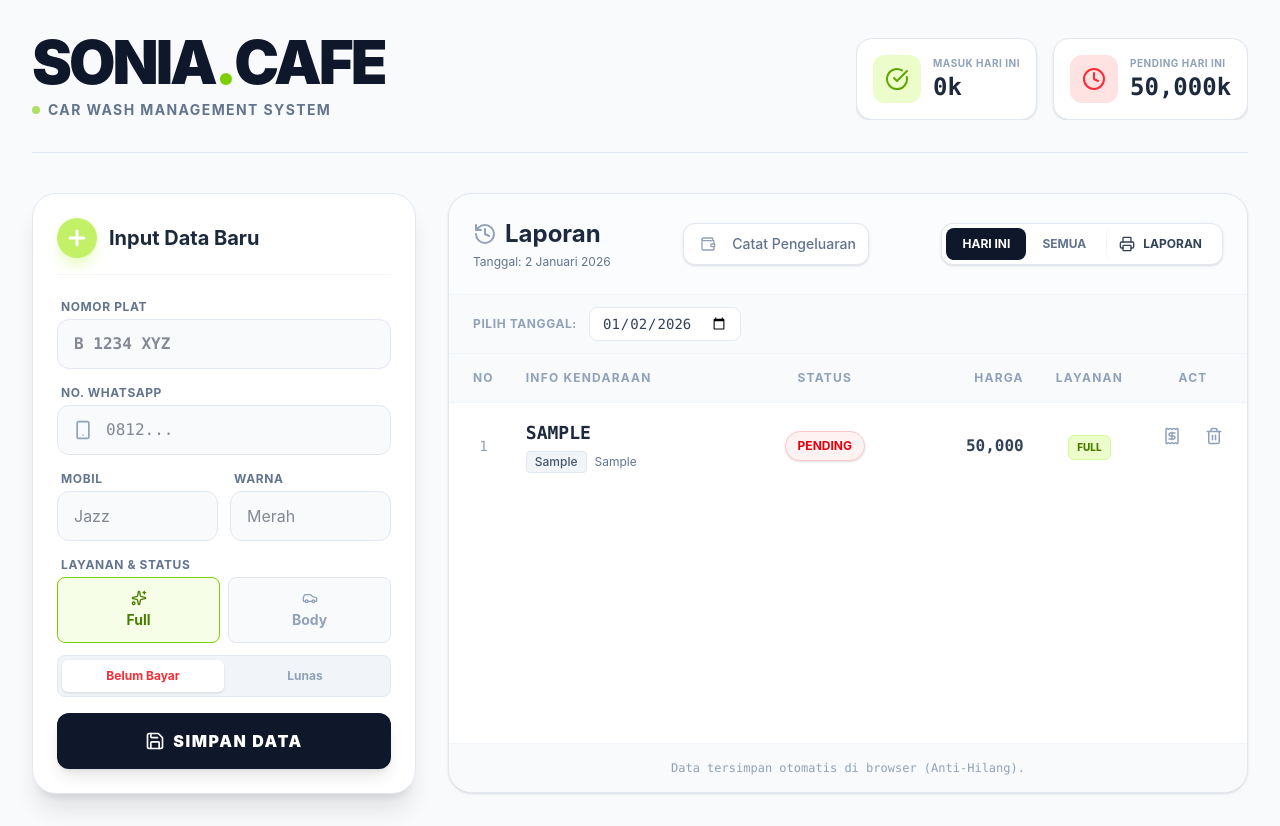
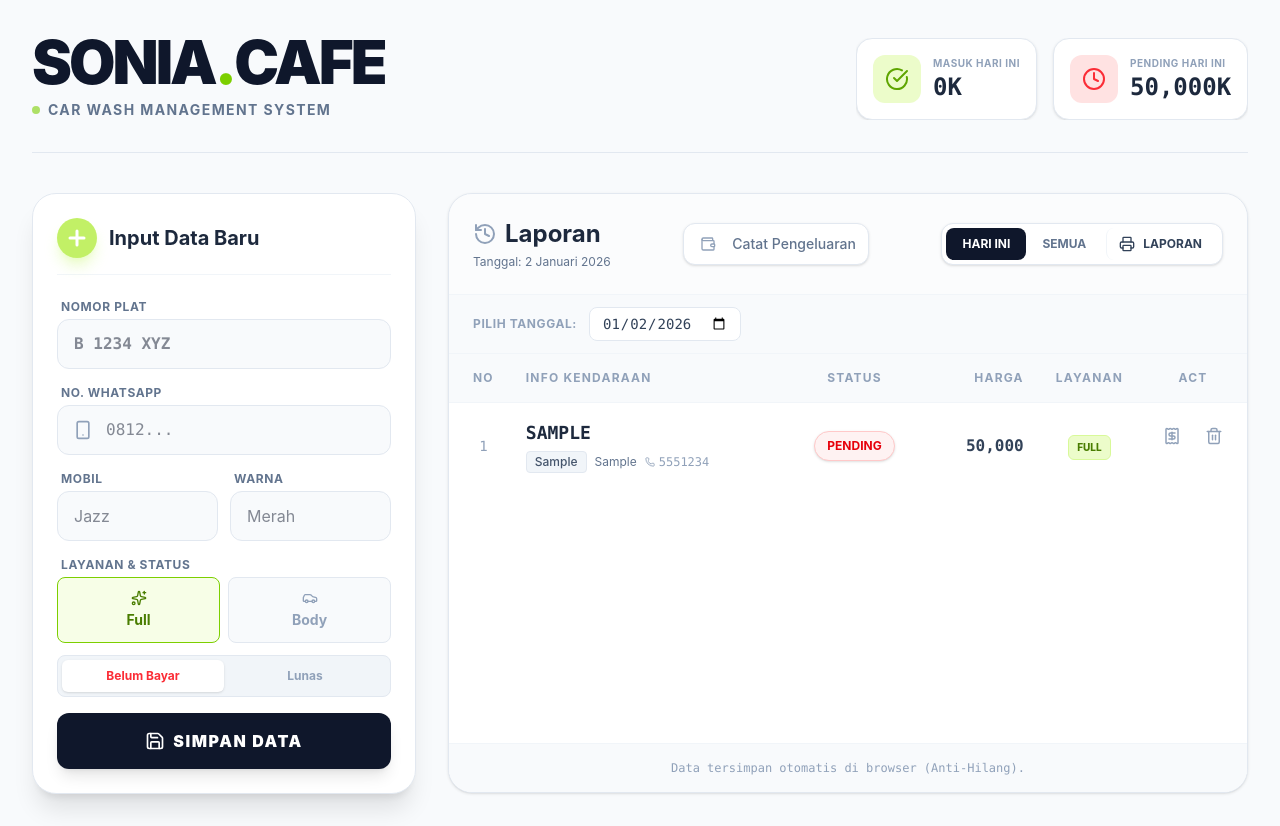
Before and after one commit to saintcitto/carwash, a React (Vite) app: page / in a window 1280 px wide. Both pictures are taken after typing "Sample", "5551234", "Sample", "Sample" into the empty fields and a click on the button "SIMPAN DATA". Built offline with nearby package versions, Linux system fonts and the light colour scheme; the HTML template or start-up script is replaced by a standard one.

Commit message:
Update service rates and expense handling logic

```diff
--- a/src/App.jsx
+++ b/src/App.jsx
@@ -5,8 +5,8 @@ const SERVICE_RATES = {
   'Aci Evi':   { Full: 5000, Body: 5000 },
   'Bang Tomy': { Full: 5000, Body: 4000 },
   'Usuf':      { Full: 3750, Body: 2500 },
-  'Rio':       { Full: 3500, Body: 2500 },
-  'Paijo':     { Full: 3500, Body: 2500 },
+  'Rio':       { Full: 2500, Body: 2500 },
+  'Paijo':     { Full: 2500, Body: 2500 },
 };
 
 const EMPLOYEES_LIST = Object.keys(SERVICE_RATES);
@@ -68,7 +68,7 @@ const App = () => {
   const [expenseForm, setExpenseForm] = useState({ name: '', amount: '', note: '' });
 
   const HARGA_FULL = 50000;
-  const HARGA_BODY = 40000;
+  const HARGA_BODY = 35000;
 
   useEffect(() => {
     if (typeof window !== 'undefined') {
@@ -105,7 +105,7 @@ const App = () => {
       id: Date.now(),
       date: getTodayString(),
       plat: formData.plat.toUpperCase(),
-      telepon: formData.telepon,
+      telepon: formData.telepon, // FIX: Data telepon sekarang disertakan saat save
       mobil: formData.mobil,
       warna: formData.warna,
       harga: harga,
@@ -163,7 +163,7 @@ const App = () => {
 
     const newExpense = {
         id: Date.now(),
-        date: selectedDate, // Simpan sesuai tanggal yang dipilih/hari ini
+        date: selectedDate,
         name: expenseForm.name,
         amount: Number(expenseForm.amount),
         note: expenseForm.note
@@ -171,7 +171,6 @@ const App = () => {
 
     setExpenses([...expenses, newExpense]);
     setExpenseForm({ name: '', amount: '', note: '' });
-    // setShowExpenseModal(false); // Jangan tutup modal, biar user bisa lihat list
   };
 
   const handleDeleteExpense = (id) => {
@@ -188,7 +187,6 @@ const App = () => {
     ? expenses
     : expenses.filter(item => item.date === selectedDate);
 
-  // Filter expenses khusus untuk tampilan di modal (selalu per hari ini/tanggal terpilih)
   const modalExpenses = expenses.filter(item => item.date === selectedDate);
 
   const totalUnit = filteredLaporan.length || 0;
@@ -284,7 +282,7 @@ const App = () => {
             border-radius: 16px;
             width: 90%;
             max-width: 400px;
-            max-height: 90vh; /* Agar bisa scroll jika list panjang */
+            max-height: 90vh;
             overflow-y: auto;
             box-shadow: 0 4px 6px rgba(0, 0, 0, 0.1);
         }
@@ -298,7 +296,6 @@ const App = () => {
                     <button onClick={() => setShowExpenseModal(false)} className="text-slate-400 hover:text-slate-600"><X size={20}/></button>
                 </div>
 
-                {/* Form Input */}
                 <div className="space-y-4 mb-6">
                     <div>
                         <label className="block text-xs font-bold text-slate-500 mb-1 uppercase">Nama Barang / Keperluan</label>
@@ -338,7 +335,6 @@ const App = () => {
                     </div>
                 </div>
 
-                {/* List Pengeluaran Hari Ini */}
                 <div className="border-t pt-4">
                     <h4 className="text-sm font-bold text-slate-700 mb-3 uppercase">Daftar Pengeluaran ({formatDateDisplay(selectedDate)})</h4>
                     {modalExpenses.length === 0 ? (
@@ -534,14 +530,14 @@ const App = () => {
               <div className="bg-lime-100 p-3 rounded-xl text-lime-600"><CheckCircle size={24} /></div>
               <div>
                 <p className="text-[10px] text-slate-400 uppercase font-bold tracking-wider">{showAllHistory ? 'Total Masuk' : 'Masuk Hari Ini'}</p>
-                <p className="text-2xl font-mono font-bold text-slate-800">{totalMasuk.toLocaleString()}k</p>
+                <p className="text-2xl font-mono font-bold text-slate-800">{totalMasuk.toLocaleString()}K</p>
               </div>
             </div>
             <div className="flex-1 md:flex-none min-w-[180px] bg-white p-4 rounded-2xl border border-slate-200 shadow-sm flex items-center gap-3 animate-pop opacity-0" style={{animationDelay: '0.3s'}}>
               <div className="bg-red-100 p-3 rounded-xl text-red-500"><Clock size={24} /></div>
               <div>
                 <p className="text-[10px] text-slate-400 uppercase font-bold tracking-wider">{showAllHistory ? 'Total Pending' : 'Pending Hari Ini'}</p>
-                <p className="text-2xl font-mono font-bold text-slate-800">{totalPending.toLocaleString()}k</p>
+                <p className="text-2xl font-mono font-bold text-slate-800">{totalPending.toLocaleString()}K</p>
               </div>
             </div>
           </div>
@@ -640,6 +636,7 @@ const App = () => {
                         <div className="text-slate-500 text-xs flex flex-wrap items-center gap-2 mt-1">
                           <span className="bg-slate-100 px-2 py-0.5 rounded text-slate-600 font-medium border border-slate-200">{item.mobil}</span>
                           <span className="text-slate-500">{item.warna}</span>
+                          {item.telepon && <span className="flex items-center gap-1 text-slate-400 font-mono no-print"><Phone size={10} /> {item.telepon}</span>}
                         </div>
                       </td>
                       {showAllHistory && <td className="p-4 text-xs font-mono text-slate-500">{formatDateDisplay(item.date)}</td>}
```
